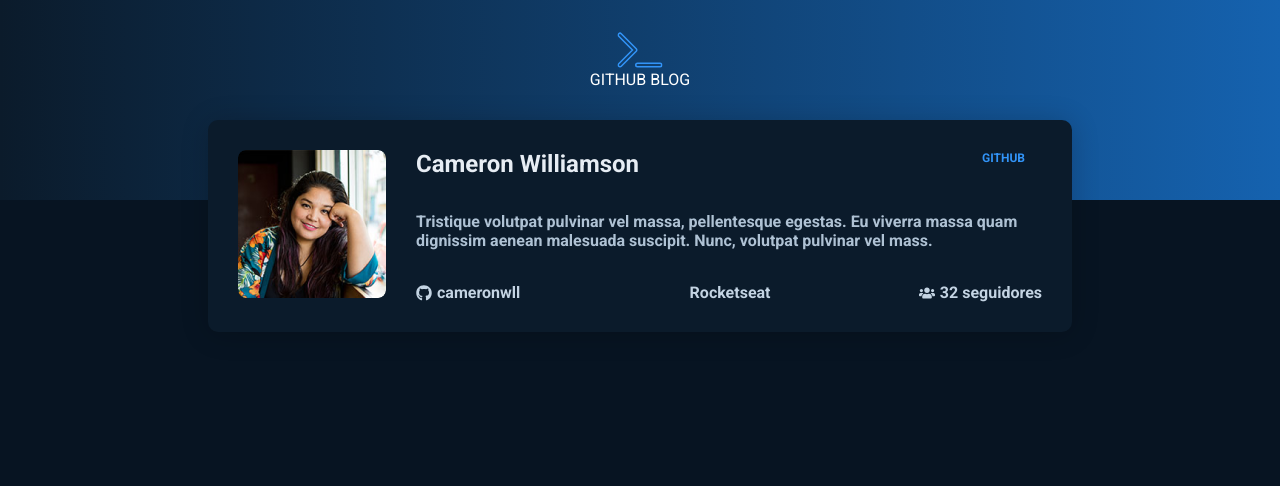
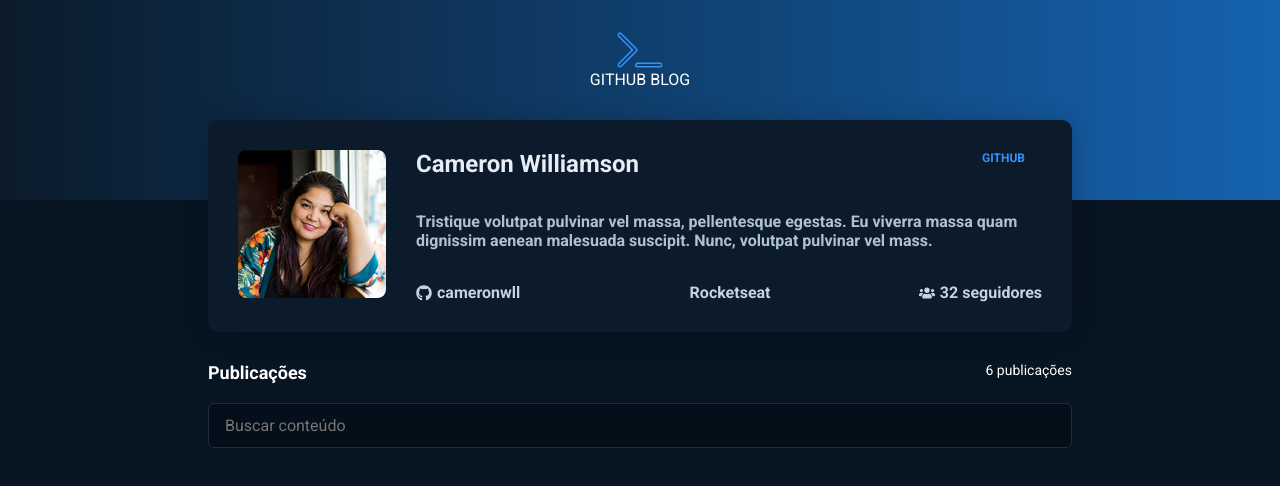
Before and after one commit to WRochaSilva/Blog-GitHub, a React (Vite) app: page / in a window 1280 px wide. Shown: the top 486 px of the page. Built offline with nearby package versions, Linux system fonts and the light colour scheme; some icons are missing.

Commit message:
:seedling:Layout Search Input

```diff
--- a/src/App.tsx
+++ b/src/App.tsx
@@ -3,6 +3,7 @@
 import { GlobalStyle } from "./styles/global";
 import { Header } from "./Components/Header";
 import { Profile } from "./Components/Profile";
+import { SearchInput } from "./Components/SearchInput";
 
 export const App = () => {
   return (
@@ -10,6 +11,7 @@
       <GlobalStyle />
       <Header />
       <Profile />
+      <SearchInput />
     </ThemeProvider>
   );
 };
--- /dev/null
+++ b/src/Components/SearchInput/index.tsx
@@ -0,0 +1,19 @@
+import {
+  HeaderSearchInput,
+  Input,
+  SearchInputContainer,
+  SubTitle,
+  Title,
+} from "./styles";
+
+export const SearchInput = () => {
+  return (
+    <SearchInputContainer>
+      <HeaderSearchInput>
+        <Title>Publicações</Title>
+        <SubTitle>6 publicações</SubTitle>
+      </HeaderSearchInput>
+      <Input placeholder="Buscar conteúdo" />
+    </SearchInputContainer>
+  );
+};
--- /dev/null
+++ b/src/Components/SearchInput/styles.ts
@@ -0,0 +1,35 @@
+import styled from "styled-components";
+
+export const SearchInputContainer = styled.div`
+  width: 864px;
+  height: 120px;
+  margin: 0 auto;
+  padding-top: 30px;
+`;
+export const HeaderSearchInput = styled.div`
+  display: flex;
+  justify-content: space-between;
+  margin-bottom: 20px;
+`;
+export const Title = styled.h1`
+  font-size: 18px;
+  font-weight: 700;
+`;
+export const SubTitle = styled.h2`
+  font-size: 14px;
+  font-weight: 400;
+`;
+export const Input = styled.input`
+  width: 864px;
+  padding: 12px 16px;
+  border-radius: 6px;
+  border: 1px solid ${(props) => props.theme["base-border"]};
+  background: ${(props) => props.theme["base-input"]};
+  ::placeholder {
+    font-size: 16px;
+    font-weight: 400;
+  }
+  font-size: 16px;
+  font-weight: 400;
+  color: white;
+`;
```
